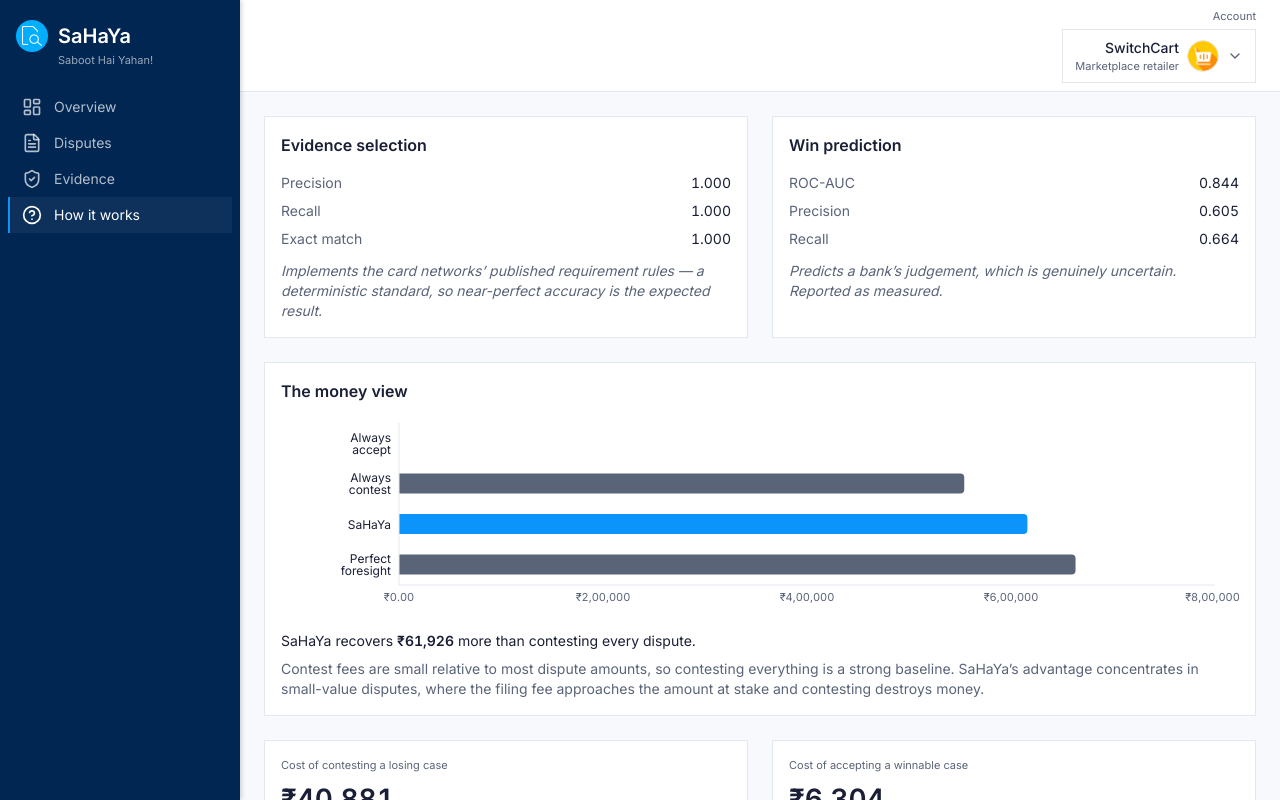
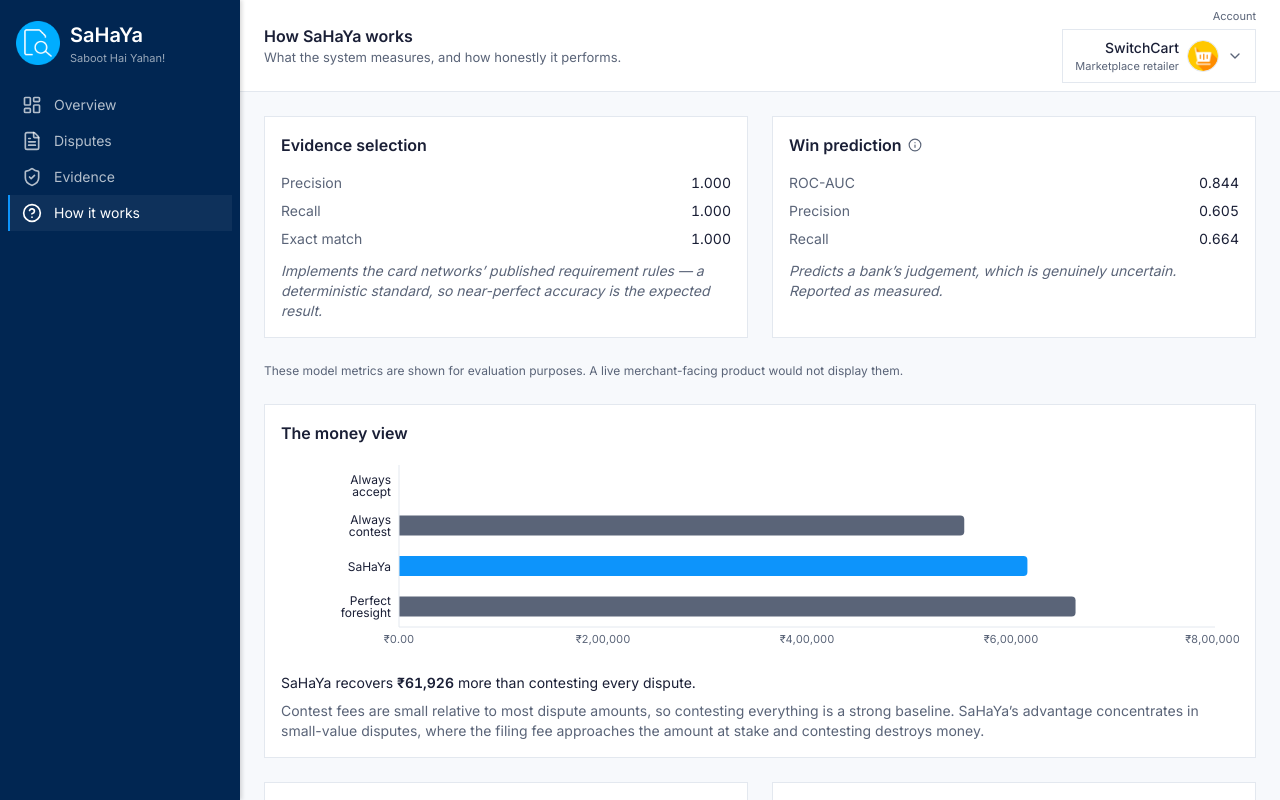
Before and after one commit to Lilekha/sahaya_dispute_evidence_responder_razorpay_buildathon, a React (Vite) app in the folder app/: page /methodology in a window 1280 px wide. Shown: the top 800 px of the page. Built offline with nearby package versions, Linux system fonts and the light colour scheme.

Commit message:
UI update

```diff
--- /dev/null
+++ b/app/src/components/InfoTooltip.jsx
@@ -0,0 +1,21 @@
+import { Info } from 'lucide-react'
+
+export default function InfoTooltip({ text }) {
+  return (
+    <span className="group relative inline-flex">
+      <button
+        type="button"
+        className="flex items-center justify-center text-slate hover:text-ink focus-visible:outline-none focus-visible:ring-2 focus-visible:ring-dodger"
+        aria-label={text}
+      >
+        <Info className="h-3.5 w-3.5" aria-hidden="true" />
+      </button>
+      <span
+        role="tooltip"
+        className="pointer-events-none absolute left-1/2 top-full z-30 mt-2 w-72 -translate-x-1/2 border border-line bg-surface p-2.5 text-[12px] font-normal normal-case text-ink opacity-0 transition-opacity duration-100 group-hover:opacity-100 group-focus-within:opacity-100"
+      >
+        {text}
+      </span>
+    </span>
+  )
+}
--- a/app/src/components/Sidebar.jsx
+++ b/app/src/components/Sidebar.jsx
@@ -25,18 +25,16 @@
               <div className="text-[11px] font-normal text-white/60">Saboot Hai Yahan!</div>
             </>
           ) : (
-            <div className="grid grid-cols-[32px_1fr] items-center gap-x-2.5">
+            <div className="flex items-center gap-2.5">
               <img
                 src="/logo.png"
                 alt=""
-                className="col-start-1 row-start-1 h-8 w-8 object-contain"
+                className="h-11 w-11 shrink-0 object-contain"
                 onError={() => setLogoError(true)}
               />
-              <div className="col-start-2 row-start-1 text-[20px] font-semibold leading-none text-white">
-                SaHaYa
-              </div>
-              <div className="col-start-2 row-start-2 text-[11px] font-normal text-white/60">
-                Saboot Hai Yahan!
+              <div>
+                <div className="text-[20px] font-semibold text-white">SaHaYa</div>
+                <div className="text-[11px] font-normal text-white/60">Saboot Hai Yahan!</div>
               </div>
             </div>
           )}
--- a/app/src/components/Topbar.jsx
+++ b/app/src/components/Topbar.jsx
@@ -1,9 +1,63 @@
+import { matchPath, useLocation } from 'react-router-dom'
+import { useData } from '../context/DataContext'
 import MerchantSwitcher from './MerchantSwitcher'
 
+function usePageHeader() {
+  const { pathname } = useLocation()
+  const { selectedMerchant, dataAsOf } = useData()
+  const merchantName = selectedMerchant?.name ?? ''
+
+  if (pathname === '/') {
+    return {
+      title: 'Dispute overview',
+      description: selectedMerchant
+        ? `${merchantName} · ${selectedMerchant.n_disputes} open disputes · Data as of ${dataAsOf}`
+        : '',
+    }
+  }
+  if (pathname === '/disputes') {
+    return {
+      title: 'Disputes',
+      description: selectedMerchant
+        ? `Every open dispute for ${merchantName}, with our recommendation.`
+        : '',
+    }
+  }
+  if (matchPath('/disputes/:id', pathname)) {
+    return {
+      title: 'Dispute details',
+      description: 'The evidence, the economics, and why we recommend this action.',
+    }
+  }
+  if (pathname === '/evidence') {
+    return {
+      title: 'Evidence',
+      description: 'Which documents this merchant holds, and which the networks require.',
+    }
+  }
+  if (pathname === '/methodology') {
+    return {
+      title: 'How SaHaYa works',
+      description: 'What the system measures, and how honestly it performs.',
+    }
+  }
+  return null
+}
+
 export default function Topbar() {
+  const header = usePageHeader()
+
   return (
-    <header className="flex min-h-14 items-center justify-end border-b border-line bg-surface px-6 py-2">
-      <div className="flex flex-col items-end gap-1">
+    <header className="flex min-h-14 items-center justify-between gap-4 border-b border-line bg-surface px-6 py-2">
+      <div className="min-w-0">
+        {header && (
+          <>
+            <h1 className="truncate text-[16px] font-semibold text-ink">{header.title}</h1>
+            <p className="truncate text-[13px] text-slate">{header.description}</p>
+          </>
+        )}
+      </div>
+      <div className="flex shrink-0 flex-col items-end gap-1">
         <span className="text-[11px] text-slate">Account</span>
         <MerchantSwitcher />
       </div>
--- a/app/src/pages/DisputeDetail.jsx
+++ b/app/src/pages/DisputeDetail.jsx
@@ -109,19 +109,23 @@
           <dl className="mt-4 flex flex-col gap-2 text-sm">
             <div className="flex justify-between gap-4">
               <dt className="text-slate">Customer</dt>
-              <dd className="text-ink">{dispute.customer_name ?? '—'}</dd>
+              <dd className={dispute.customer_name ? 'text-ink' : 'text-slate'}>
+                {dispute.customer_name ?? 'Guest checkout'}
+              </dd>
             </div>
             <div className="flex justify-between gap-4">
               <dt className="text-slate">City</dt>
-              <dd className="text-ink">{dispute.customer_city ?? '—'}</dd>
+              <dd className={dispute.customer_city ? 'text-ink' : 'text-slate'}>
+                {dispute.customer_city ?? 'Guest checkout'}
+              </dd>
             </div>
             <div className="flex justify-between gap-4">
               <dt className="text-slate">Prior orders</dt>
-              <dd className="num text-ink">{dispute.customer_previous_orders ?? '—'}</dd>
+              <dd className="num text-ink">{dispute.customer_prior_orders ?? '—'}</dd>
             </div>
             <div className="flex justify-between gap-4">
               <dt className="text-slate">Prior disputes</dt>
-              <dd className="num text-ink">{dispute.customer_previous_disputes ?? '—'}</dd>
+              <dd className="num text-ink">{dispute.customer_prior_disputes ?? '—'}</dd>
             </div>
             <div className="flex justify-between gap-4">
               <dt className="text-slate">Transaction ID</dt>
--- a/app/src/pages/Disputes.jsx
+++ b/app/src/pages/Disputes.jsx
@@ -161,8 +161,14 @@
                     <td className="w-32 truncate px-3 align-middle text-ink">
                       {humanReason(d.reason_code)}
                     </td>
-                    <td className="px-3 align-middle text-ink">
-                      {d.customer_name ? `${d.customer_name} · ${d.customer_city}` : '—'}
+                    <td className="px-3 align-middle">
+                      {d.customer_name && d.customer_city ? (
+                        <span className="text-ink">
+                          {d.customer_name} · {d.customer_city}
+                        </span>
+                      ) : (
+                        <span className="text-slate">Guest checkout</span>
+                      )}
                     </td>
                     <td className="num px-3 text-right align-middle text-ink">
                       {inr(d.dispute_amount)}
--- a/app/src/pages/Evidence.jsx
+++ b/app/src/pages/Evidence.jsx
@@ -5,6 +5,7 @@
 import { humanReason, sentenceCase } from '../lib/format'
 import { colors } from '../lib/theme'
 import EvidenceGapChart from '../components/charts/EvidenceGapChart'
+import InfoTooltip from '../components/InfoTooltip'
 
 const COMPLETENESS_BUCKET_LABELS = ['0–20%', '20–40%', '40–60%', '60–80%', '80–100%']
 
@@ -135,16 +136,22 @@
     <div className="flex flex-col gap-6">
       <div className="grid grid-cols-1 gap-6 md:grid-cols-2">
         <div className="border border-line bg-surface p-4">
-          <h2 className="text-base font-semibold text-ink">
-            Which documents are missing most often
-          </h2>
+          <div className="flex items-center gap-1.5">
+            <h2 className="text-base font-semibold text-ink">
+              Which documents are missing most often
+            </h2>
+            <InfoTooltip text="How often each required document is unavailable when a dispute arrives. Frequent gaps point to record-keeping to fix." />
+          </div>
           <div className="mt-4">
             <EvidenceGapChart disputes={merchantDisputes} />
           </div>
         </div>
 
         <div className="border border-line bg-surface p-4">
-          <h2 className="text-base font-semibold text-ink">Packet completeness distribution</h2>
+          <div className="flex items-center gap-1.5">
+            <h2 className="text-base font-semibold text-ink">Packet completeness distribution</h2>
+            <InfoTooltip text="How many of the required documents are on file per dispute. Higher is better — incomplete packets are much harder to win." />
+          </div>
           <div className="mt-4">
             <CompletenessHistogram disputes={merchantDisputes} />
           </div>
@@ -152,7 +159,10 @@
       </div>
 
       <div className="border border-line bg-surface p-4">
-        <h2 className="text-base font-semibold text-ink">Requirement matrix</h2>
+        <div className="flex items-center gap-1.5">
+          <h2 className="text-base font-semibold text-ink">Requirement matrix</h2>
+          <InfoTooltip text="The documents each card network requires for each claim type. A published rule, not our estimate." />
+        </div>
         <p className="mt-1 text-sm text-slate">
           A filled cell means the card network requires this document for that claim type — a
           published rule, not a guess.
--- a/app/src/pages/Methodology.jsx
+++ b/app/src/pages/Methodology.jsx
@@ -1,6 +1,7 @@
 import { useData } from '../context/DataContext'
 import { inr } from '../lib/format'
 import EconomicsChart from '../components/charts/EconomicsChart'
+import InfoTooltip from '../components/InfoTooltip'
 
 export default function Methodology() {
   const { metrics } = useData()
@@ -35,7 +36,10 @@
         </div>
 
         <div className="border border-line bg-surface p-4">
-          <h2 className="text-base font-semibold text-ink">Win prediction</h2>
+          <div className="flex items-center gap-1.5">
+            <h2 className="text-base font-semibold text-ink">Win prediction</h2>
+            <InfoTooltip text="A calibrated Random Forest trained on past contested disputes. ROC-AUC measures how well it separates wins from losses (0.5 is random, 1.0 is perfect). Precision is the share of disputes it recommends contesting that actually win. Recall is the share of winnable disputes it catches." />
+          </div>
           <dl className="mt-4 flex flex-col gap-2 text-sm">
             <div className="flex justify-between">
               <dt className="text-slate">ROC-AUC</dt>
@@ -55,6 +59,11 @@
           </p>
         </div>
       </div>
+
+      <p className="text-[12px] text-slate">
+        These model metrics are shown for evaluation purposes. A live merchant-facing product
+        would not display them.
+      </p>
 
       <div className="border border-line bg-surface p-4">
         <h2 className="text-base font-semibold text-ink">The money view</h2>
--- a/app/src/pages/Overview.jsx
+++ b/app/src/pages/Overview.jsx
@@ -7,7 +7,7 @@
 import RecommendationDonut from '../components/charts/RecommendationDonut'
 
 export default function Overview() {
-  const { selectedMerchant, merchantDisputes, dataAsOf } = useData()
+  const { selectedMerchant, merchantDisputes } = useData()
 
   const wastedFees = useMemo(
     () =>
@@ -33,14 +33,6 @@
       : `Contesting them would cost ${inr(wastedFees)} more than accepting.`
 
   return (
-    <div className="flex flex-col">
-      <div className="mb-5">
-        <h1 className="text-[22px] font-semibold text-ink">Dispute overview</h1>
-        <p className="mt-1 text-sm text-slate">
-          {m.name} · {m.n_disputes} open disputes · Data as of {dataAsOf}
-        </p>
-      </div>
-
     <div className="flex flex-col gap-6">
       <div className="flex items-stretch border border-line bg-surface">
         <div className="flex w-[180px] shrink-0 items-center justify-center border-r border-line p-4">
@@ -103,6 +95,5 @@
         </div>
       </div>
     </div>
-    </div>
   )
 }
```
Lines whose indentation alone changed are shown as unchanged.
